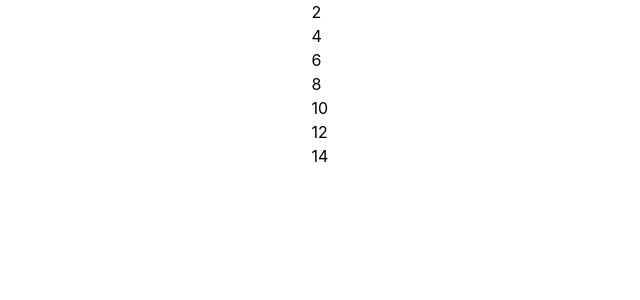
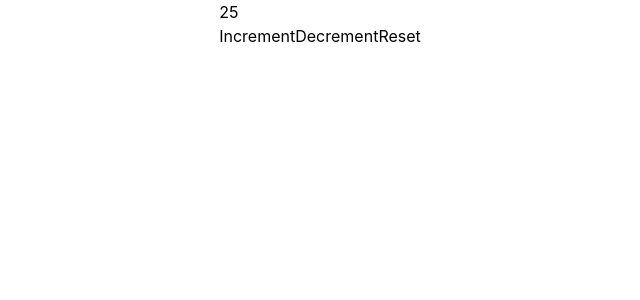
Before and after one commit to divyaranjan10/Machine-Coding-React, a React (Vite) app: page / in a window 1280 px wide. Shown: the top 300 px of the page, without its empty margins (320-960 px from the left). Built offline with nearby package versions, Linux system fonts and the light colour scheme.

Commit message:
useCounter with localstorage

```diff
--- a/src/App.jsx
+++ b/src/App.jsx
@@ -31,8 +31,8 @@ function App() {
       {/* <TrafficLight /> */}
       {/* <MainContainer /> */}
       {/* <VirtualisedList list={LIST} height={500} width={200} itemHeight={35} /> */}
-      {/* <CustomHook /> */}
-      <PrintTable />
+      <CustomHook />
+      {/* <PrintTable /> */}
     </div>
   );
 }
--- a/src/components/custom-hooks/CustomHook.jsx
+++ b/src/components/custom-hooks/CustomHook.jsx
@@ -1,18 +1,16 @@
+import { useCounter } from "./useCounter/useCounter";
 import { useFetch } from "./useFetch/useFetch";
 import { useLocalStorage } from "./useLocalStorage/useLocalStorage";
 
 const CustomHook = () => {
-  const [name, setName] = useLocalStorage("name", "dp");
+  const { count, increment, decrement, reset } = useCounter(25);
 
   return (
     <div>
-      <input
-        value={name}
-        onChange={(e) => setName(e.target.value)}
-        placeholder="Enter your name"
-      />
-
-      <h2>Hello {name}</h2>
+      <div>{count}</div>
+      <button onClick={increment}>Increment</button>
+      <button onClick={decrement}>Decrement</button>
+      <button onClick={reset}>Reset</button>
     </div>
   );
 };
--- /dev/null
+++ b/src/components/custom-hooks/useCounter/useCounter.js
@@ -0,0 +1,32 @@
+import { useEffect, useState } from "react";
+
+export function useCounter(initialValue = 0) {
+  const [count, setCount] = useState(() => {
+    const savedCount = localStorage.getItem("counter");
+
+    return savedCount !== null ? Number(savedCount) : initialValue;
+  });
+
+  useEffect(() => {
+    localStorage.setItem("counter", count);
+  }, [count]);
+
+  function increment() {
+    setCount((prev) => prev + 1);
+  }
+
+  function decrement() {
+    setCount((prev) => prev - 1);
+  }
+
+  function reset() {
+    setCount(initialValue);
+  }
+
+  return {
+    count,
+    increment,
+    decrement,
+    reset,
+  };
+}
```
